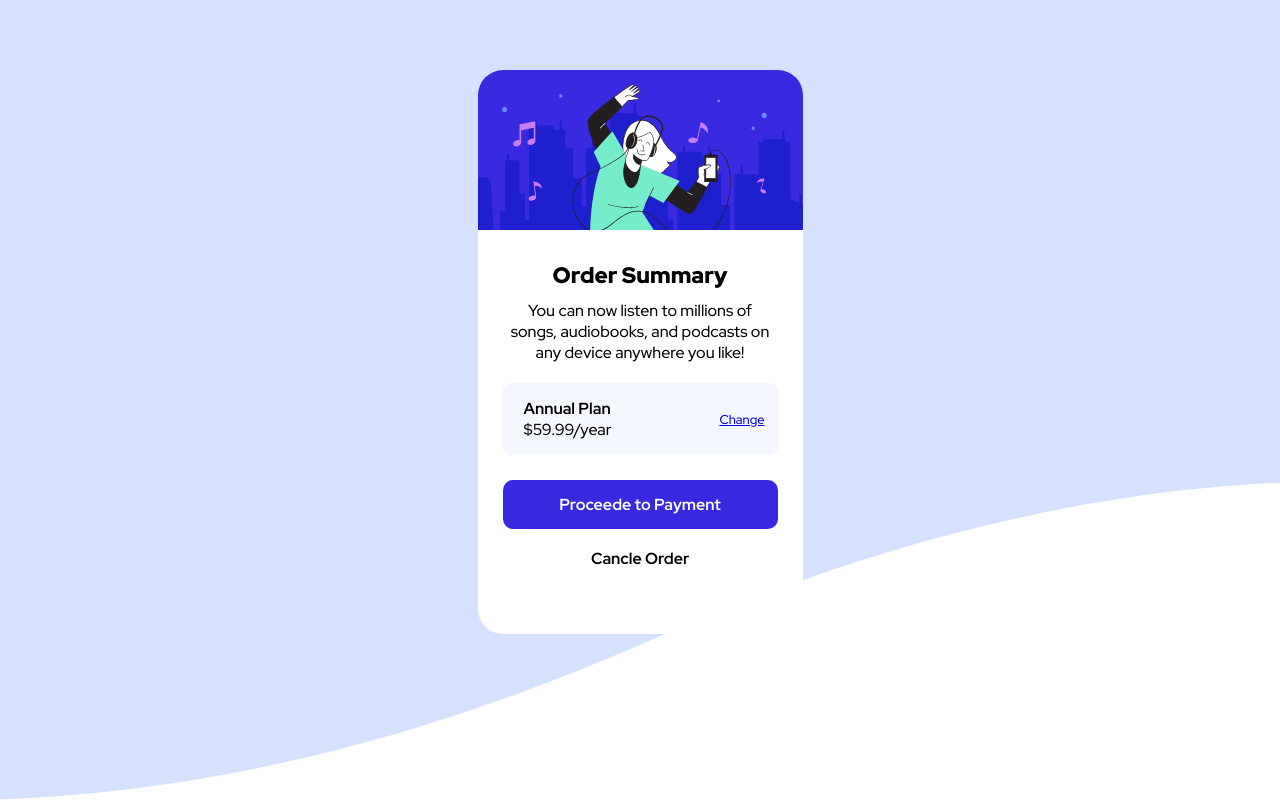
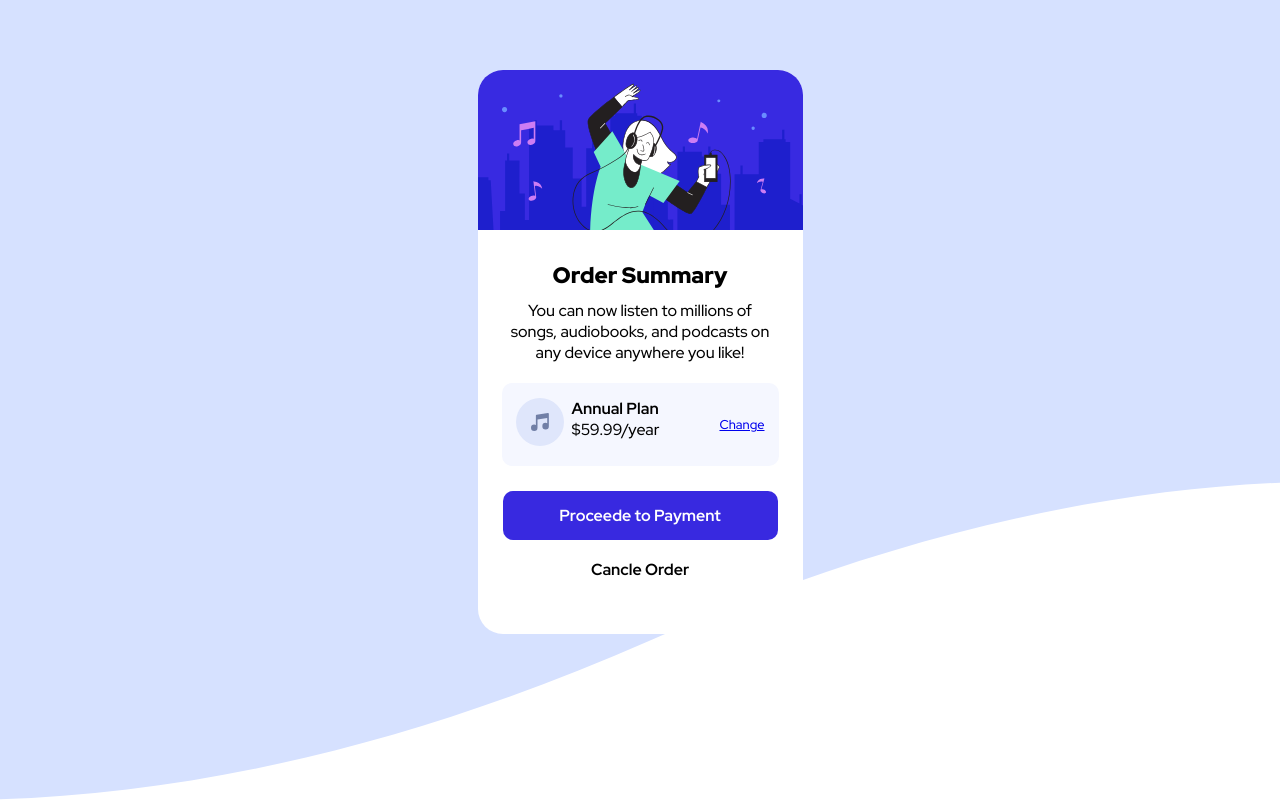
Before and after one commit to AaronKylePorche/order-summary-component, a plain HTML site: page index.html in a window 1280 px wide. Drawn offline with Linux system fonts and the light colour scheme; files whose address does not match are found by name.

Commit message:
Update index.html

```diff
--- a/index.html
+++ b/index.html
@@ -41,7 +41,7 @@
       <div class="plan-container">
         <div class="split">
         <div class="music-note">
-          <img src="/order-summary-component-main/images/icon-music.svg" alt="">
+          <img src="/order-summary-component/images/icon-music.svg" alt="">
         </div>
 
         <div class="plain-text"><span class='bold' >Annual Plan</span> <br>$59.99/year
```
